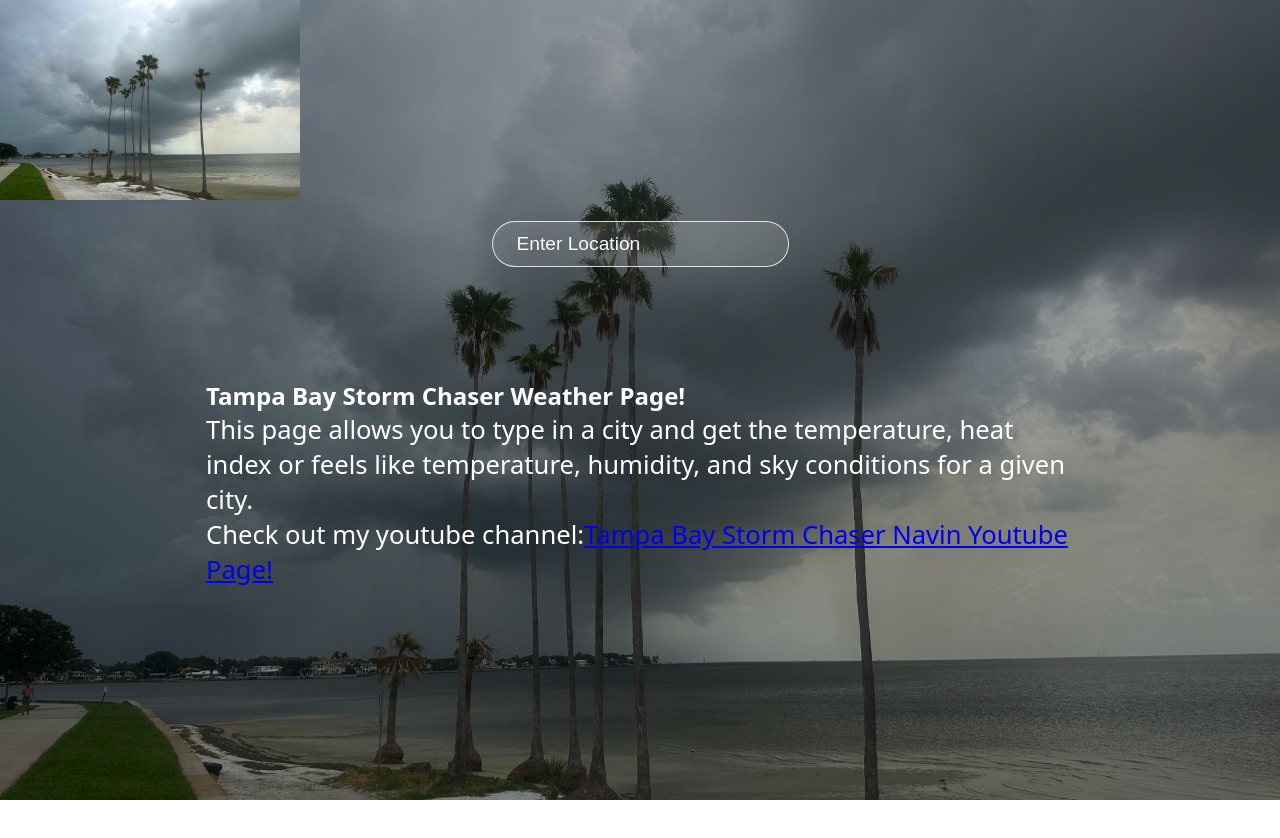
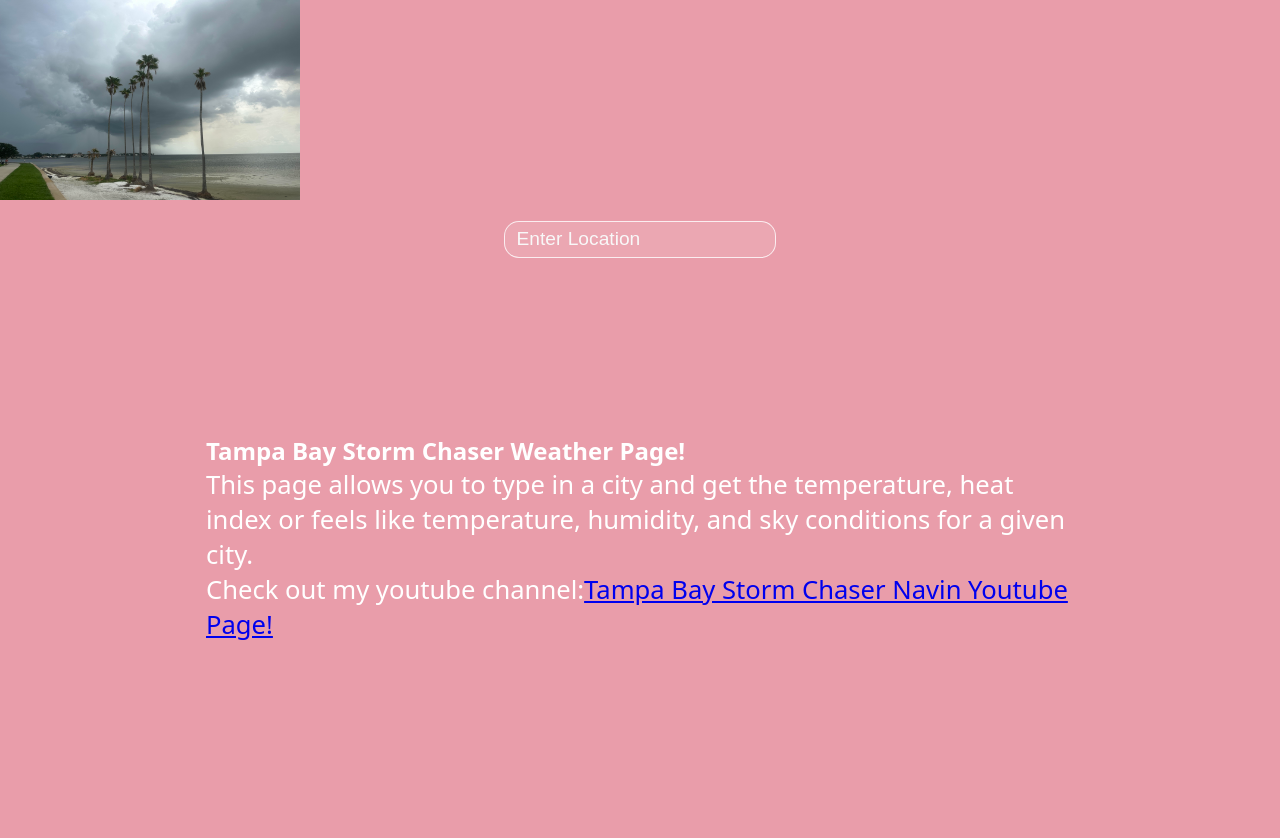
Before and after one commit to navinsinghmed/springboard_comprehensive_navin, a React (Create React App) app in the folder weather-app-2/: page / in a window 1280 px wide. Shown: the top 838 px of the page. Before the commit the page ends 800 px from the top, so only its background shows below. Built offline with nearby package versions, Linux system fonts and the light colour scheme.

Commit message:
Update styles.css

```diff
--- a/weather-app-2/src/styles.css
+++ b/weather-app-2/src/styles.css
@@ -24,32 +24,21 @@ h1 {
 
 .app {
   width: 100%;
-  height: 100vh;
+  height: 200vh;
   position: relative;
-  background-color: rgba(0, 0, 0, 0.4);
+  background-color: rgba(201, 11, 43, 0.4);
   color: #fff;
-}
-
-.app:before {
-  content: "";
-  background: url("./assets/tampabaystorm.jpg") no-repeat center center/cover;
-  position: absolute;
-  width: 100%;
-  height: 100%;
-  top: 0;
-  left: 0;
-  z-index: -1;
 }
 
 .app .search {
   text-align: center;
-  padding: 1rem;
+  padding-top: 1rem;
 }
 
 .app input {
-  padding: 0.7rem 1.5rem;
+  padding: 0.4rem 0.7rem;
   font-size: 1.2rem;
-  border-radius: 25px;
+  border-radius: 15px;
   border: 1px solid rgba(255, 255, 255, 0.8);
   background: rgba(255, 255, 255, 0.1);
   color: #f8f8f8;
```
